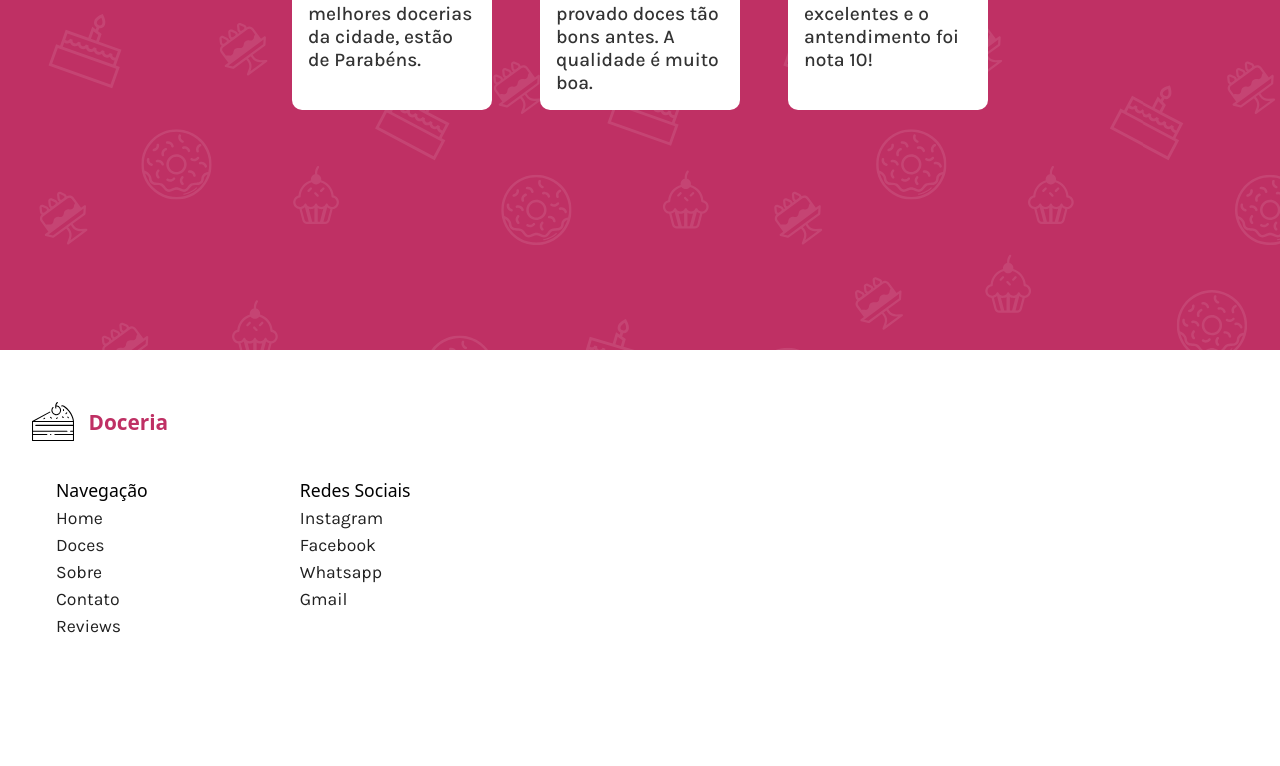
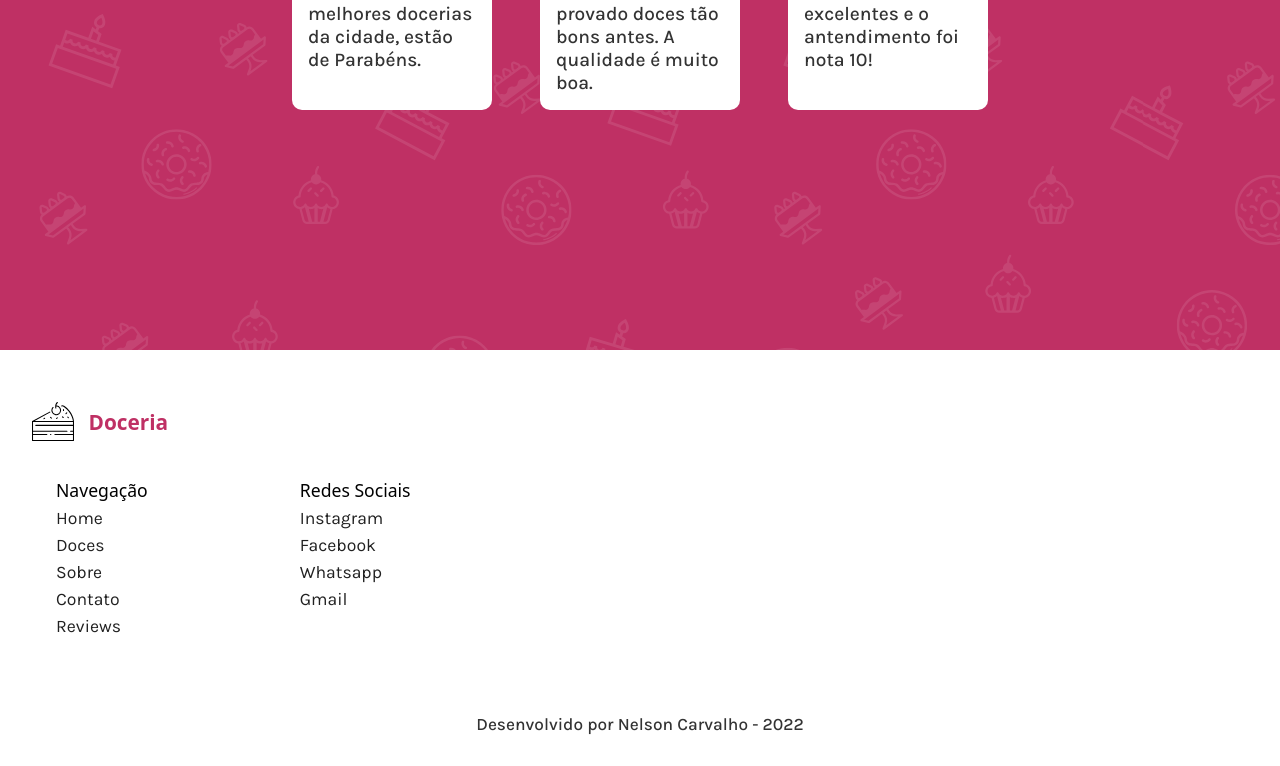
Before and after one commit to Nelson-DevStack/doceria-site, a React (Vite) app: page / in a window 1280 px wide. Shown: the part 3574-4340 px from the top of the page. Before the commit the page ends 4248 px from the top, so only its background shows below. Built offline with nearby package versions, Linux system fonts and the light colour scheme.

Commit message:
adjustments

```diff
--- a/src/components/Footer/index.tsx
+++ b/src/components/Footer/index.tsx
@@ -2,6 +2,7 @@ import React from 'react';
 
 import cakeLogo from '../../assets/cake-icon.svg';
 import Container from '../Ui/Container/Container';
+import Text from '../Ui/Text';
 import style from './style.module.css';
 
 const Footer = () => {
@@ -53,6 +54,10 @@ const Footer = () => {
             </li>
           </div>
         </div>
+
+        <div className={style.footerInfo}>
+          <Text>Desenvolvido por Nelson Carvalho - 2022</Text>
+        </div>
       </Container>
     </footer>
   );
--- a/src/components/Footer/style.module.css
+++ b/src/components/Footer/style.module.css
@@ -50,6 +50,12 @@
   text-decoration: underline;
 }
 
+.footerInfo {
+  text-align: center;
+  margin-top: 5em;
+  font-size: .9em;
+}
+
 @media screen and (min-width: 768px) {
   .footer {
     grid-column: span 12;
```
